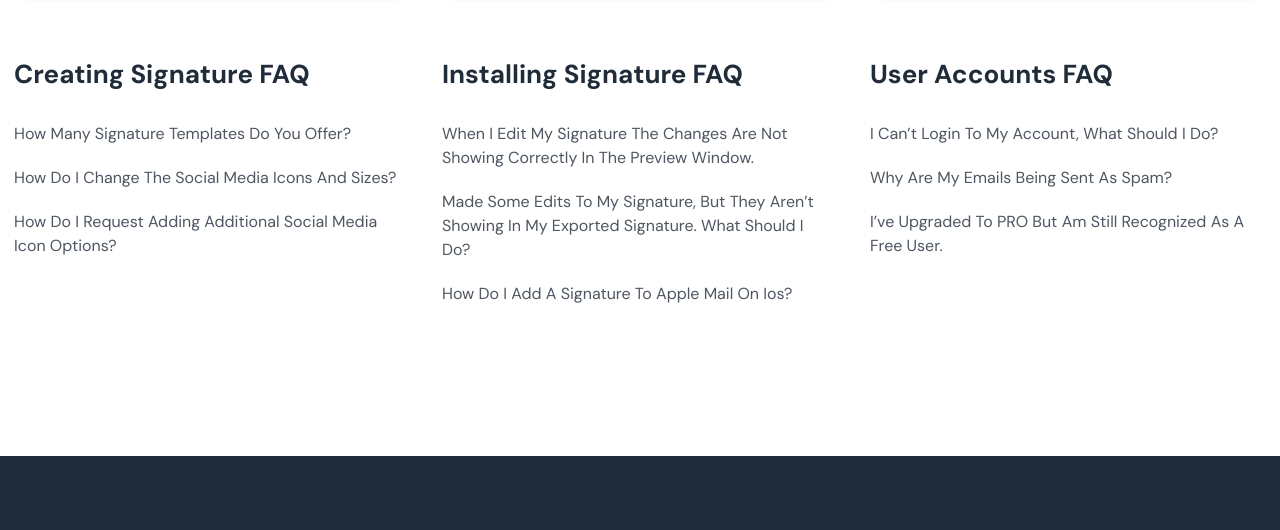
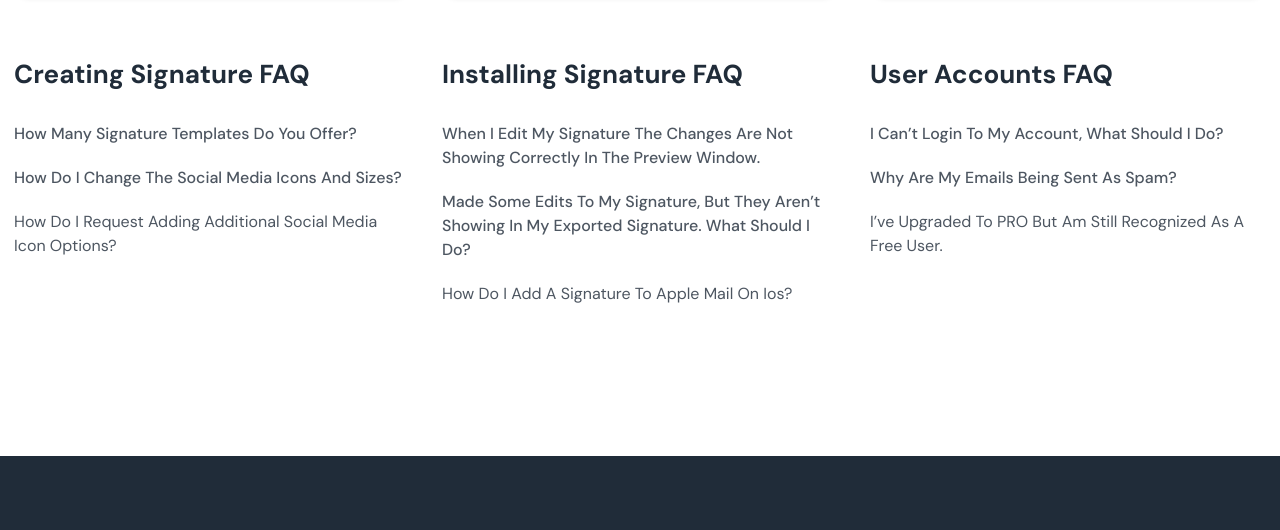
Before and after one commit to aadeshdevganiya/Email-signature, a website: page src/faq.html in a window 1280 px wide. Shown: the part 925-1455 px from the top of the page. Drawn offline with Linux system fonts and the light colour scheme.

Commit message:
font-weight

```diff
--- a/src/faq.html
+++ b/src/faq.html
@@ -147,9 +147,10 @@
                             <div
                                 class="text-xl lg:text-2xl xl:text-[26px] font-bold mb-4 lg:mb-5 xl:mb-[30px]">Creating
                                 Signature FAQ</div>
-                            <ul class="text-[#202C39CC] text-sm lg:text-base">
+                            <ul
+                                class="text-[#202C39CC] text-sm lg:text-base ">
                                 <li
-                                    class="font-normal mb-2.5 lg:mb-3 xl:mb-5">
+                                    class="font-medium mb-2.5 lg:mb-3 xl:mb-5">
                                     <a href="question.html"
                                         class="hover:text-orange">How
                                         Many
@@ -157,7 +158,7 @@
                                         Templates Do You
                                         Offer?</a></li>
                                 <li
-                                    class="font-normal mb-2.5 lg:mb-3 xl:mb-5">
+                                    class="font-medium mb-2.5 lg:mb-3 xl:mb-5">
                                     <a href="question.html"
                                         class="hover:text-orange">How
                                         Do I
@@ -193,14 +194,14 @@
                                 Signature FAQ</div>
                             <ul class="text-[#202C39CC] text-sm lg:text-base">
                                 <li
-                                    class="font-normal mb-2.5 lg:mb-3 xl:mb-5">
+                                    class="font-medium mb-2.5 lg:mb-3 xl:mb-5">
                                     <a href="question.html"
                                         class="hover:text-orange">When
                                         I Edit My Signature The Changes Are Not
                                         Showing Correctly In The Preview
                                         Window.</a></li>
                                 <li
-                                    class="font-normal mb-2.5 lg:mb-3 xl:mb-5">
+                                    class="font-medium mb-2.5 lg:mb-3 xl:mb-5">
                                     <a href="question.html"
                                         class="hover:text-orange">
                                         Made Some Edits To My Signature, But
@@ -235,13 +236,13 @@
                                 Accounts FAQ</div>
                             <ul class="text-[#202C39CC] text-sm lg:text-base">
                                 <li
-                                    class="font-normal mb-2.5 lg:mb-3 xl:mb-5">
+                                    class="font-medium mb-2.5 lg:mb-3 xl:mb-5">
                                     <a href="question.html"
                                         class="hover:text-orange">I
                                         Can’t Login To My Account, What Should I
                                         Do?</a></li>
                                 <li
-                                    class="font-normal mb-2.5 lg:mb-3 xl:mb-5">
+                                    class="font-medium mb-2.5 lg:mb-3 xl:mb-5">
                                     <a href="question.html"
                                         class="hover:text-orange">Why
                                         Are My Emails Being Sent As
```
